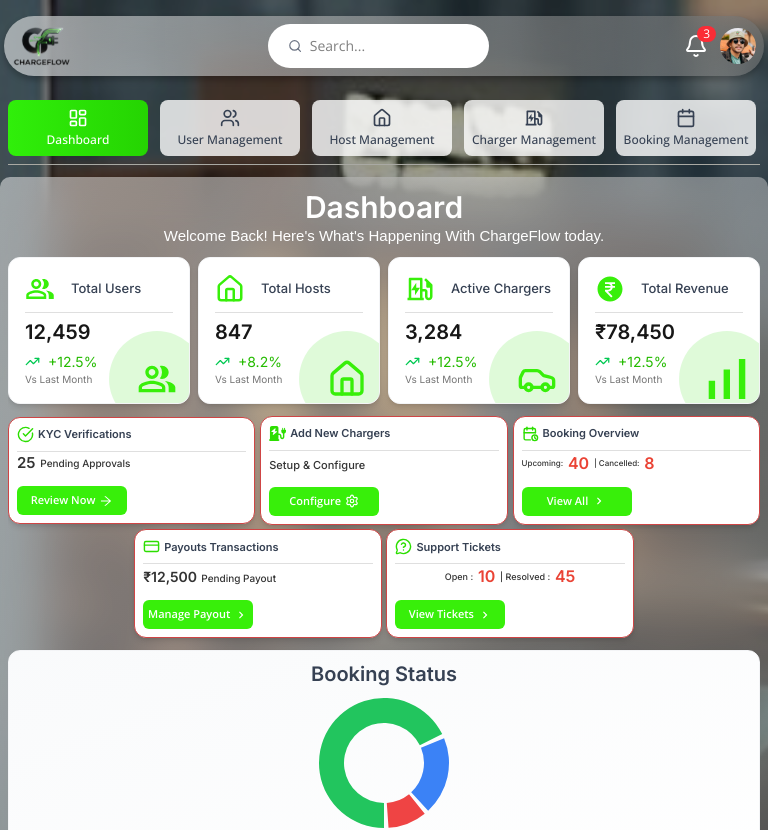
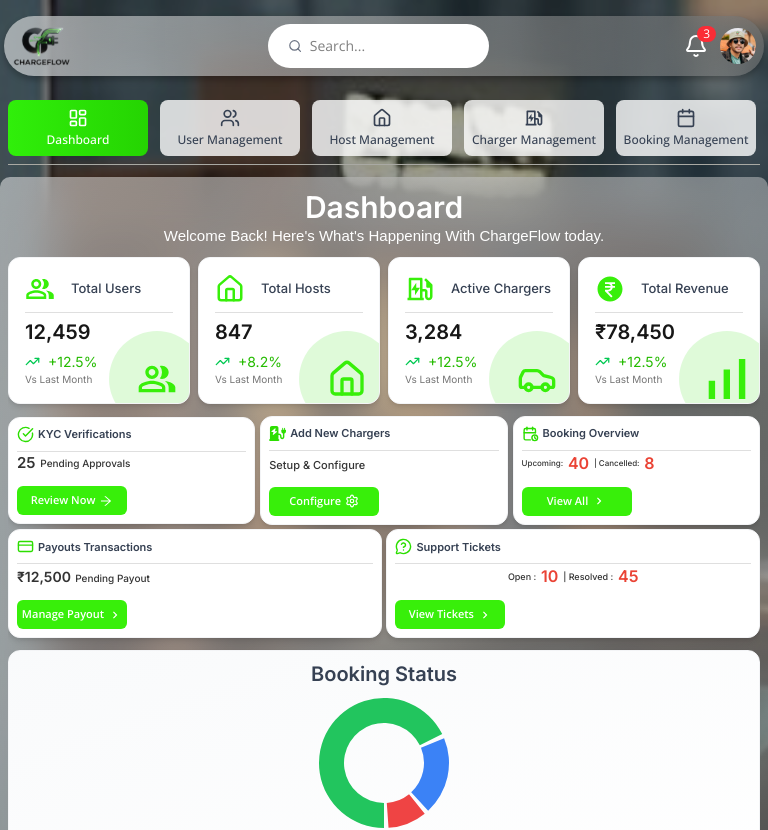
Before and after one commit to ChandaniSahu/ChargeFlow, a Next.js app: page /admin/dashboard in a window 768 px wide. Shown: the top 830 px of the page. Built offline with nearby package versions, Linux system fonts and the light colour scheme.

Commit message:
Resolve center issue completely

```diff
--- a/app/admin/dashboard/page.tsx
+++ b/app/admin/dashboard/page.tsx
@@ -346,7 +346,7 @@ export default function Dashboard() {
             </div>
 
             {/* Actions Cards - Added margin-top for spacing between Stats and Actions */}
-            <div className="flex flex-wrap items-center justify-center gap-[0.3rem] mt-3">
+            <div className="flex flex-wrap items-center justify-center gap-[0.3rem] mt-3 actions-wrapper">
               {actions.map((a, i) => {
                 const TopIcon = a.icon;
                 const BtnIcon = a.btnIcon;
@@ -354,9 +354,32 @@ export default function Dashboard() {
                 return (
                   <div
                     key={i}
-                    className="bg-white p-2 rounded-xl shadow-md border border-gray-100
-    w-[calc(50%-0.15rem)] md:w-[calc(33.333%-0.2rem)] lg:w-[calc(20%-0.24rem)]
-    last:w-full md:last:w-[calc(33.333%-0.2rem)] lg:last:w-[calc(20%-0.24rem)] red"
+                    //    className={`bg-white p-2 rounded-xl shadow-md border border-gray-100
+                    // w-[calc(50%-0.15rem)] md:w-[calc(33.333%-0.2rem)] lg:w-[calc(20%-0.24rem)]
+                    // last:w-full md:last:w-[calc(33.333%-0.2rem)] lg:last:w-[calc(20%-0.24rem)]
+                    // charu
+                    // ${(i === actions.length - 1 || i === actions.length - 2)
+                    //   ? 'bg-black full-md-only'
+                    //   : ''}`}
+
+                    // className={`bg-white p-2 rounded-xl shadow-md border border-gray-100
+                    // w-[calc(50%-0.15rem)] md:w-[calc(33.333%-0.2rem)] lg:w-[calc(20%-0.24rem)]
+                    // last:w-full md:last:w-[calc(33.333%-0.2rem)] lg:last:w-[calc(20%-0.24rem)]
+                    // charu
+                    // ${(i === actions.length - 1 || i === actions.length - 2)
+                    //   ? 'bg-black half-md-only'
+                    //   : ''}`}
+
+                    className={`bg-white p-2 rounded-xl shadow-md border border-gray-100
+w-[calc(50%-0.15rem)] md:w-[calc(33.333%-0.2rem)] lg:w-[calc(20%-0.24rem)]
+charu
+${(i === actions.length - 1 || i === actions.length - 2)
+                        ? 'bg-black half-md-only'
+                        : ''}
+${(i == actions.length - 1) ? 'rani' : ''}
+  `}
+
+
                   >
                     {/* TOP ICON + TITLE */}
                     <div className={`flex items-center gap-1 mb-2 ${i === actions.length - 1 ? 'justify-center md:justify-start' : ''}`}>
--- a/app/globals.css
+++ b/app/globals.css
@@ -128,3 +128,31 @@ svg *:focus {
     border: 1px solid rgb(207, 69, 69);
   }
 }
+
+
+/* @media (min-width: 776px) and (max-width: 1024px) {
+  .half-md-only {
+    width: 50% !important;
+  }
+} */
+
+
+@media (min-width: 768px) and (max-width: 1024px) {
+  .actions-wrapper {
+    flex-direction: row;
+    flex-wrap: wrap;
+  }
+
+  .half-md-only {
+    width: calc(50% - 0.15rem) !important;
+  }
+
+}
+
+
+@media (min-width: 0px) and (max-width: 767px) {
+ .rani{
+  width:calc(100% - 0.15rem)  !important;
+ }
+
+}
```
